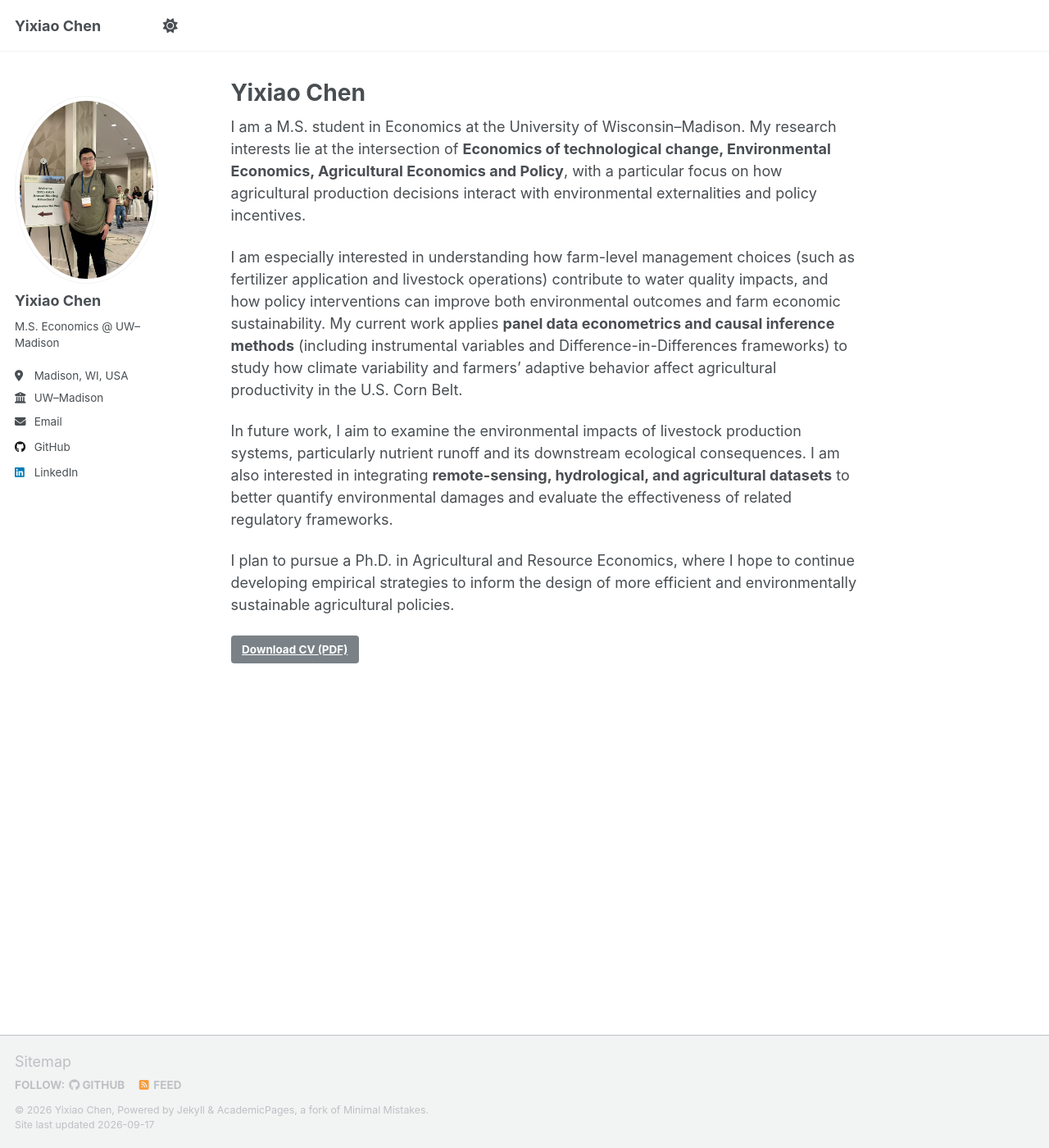
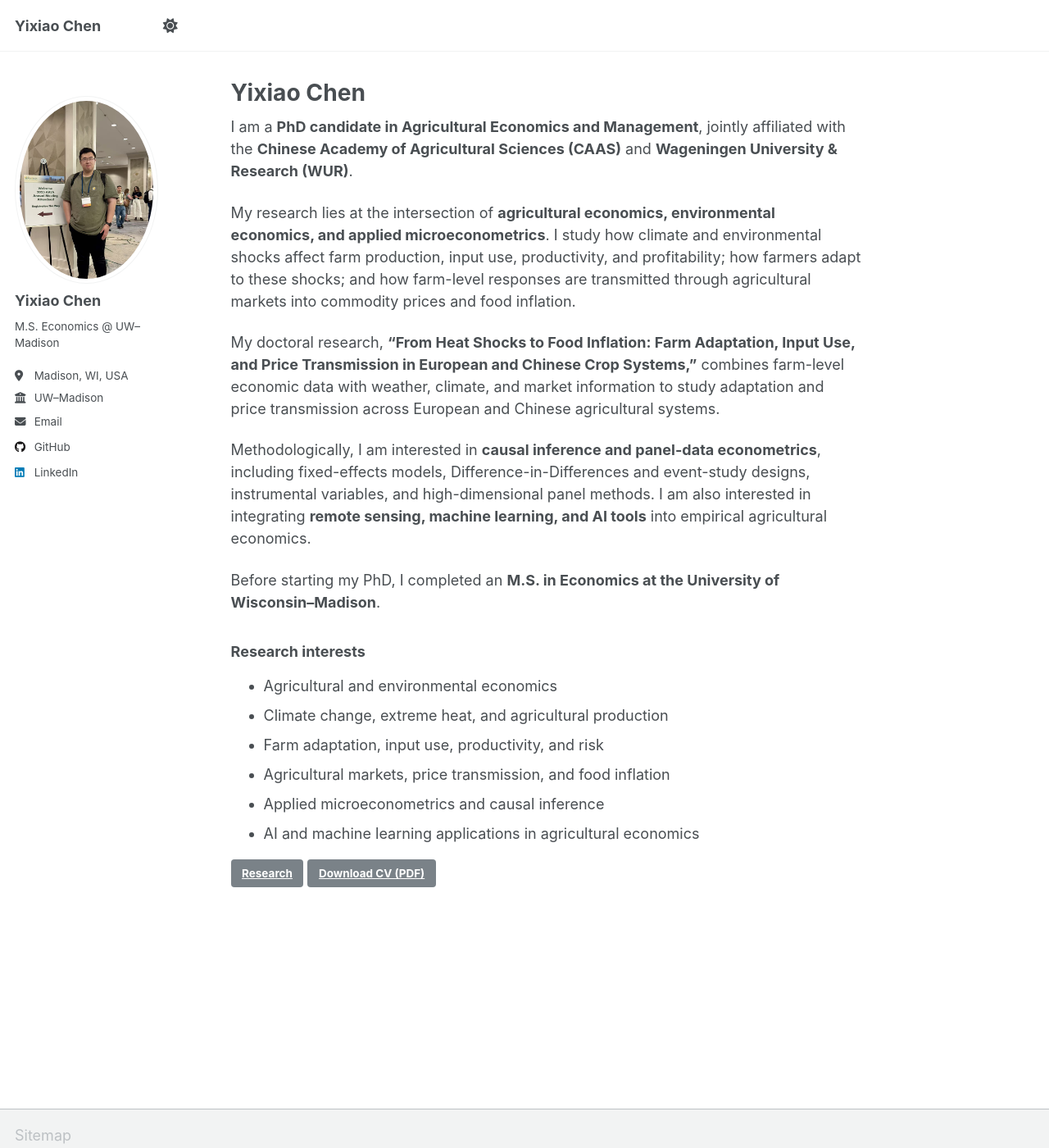
Before and after one commit to yixiaochen117/yixiaochen117.github.io, a Jekyll site: the page built from _pages/about.md, in a window 1280 px wide and 1400 px high. Shown: the whole window at 82% size. Built offline with Jekyll 4.4.1, drawn with Linux system fonts in a browser that asks for light colours; a script that is not in the unit is left out.

Commit message:
Update homepage for CAAS-WUR PhD profile

```diff
--- a/_pages/about.md
+++ b/_pages/about.md
@@ -5,13 +5,24 @@ permalink: /
 author_profile: true
 ---
 
+I am a **PhD candidate in Agricultural Economics and Management**, jointly affiliated with the **Chinese Academy of Agricultural Sciences (CAAS)** and **Wageningen University & Research (WUR)**.
 
-I am a M.S. student in Economics at the University of Wisconsin–Madison. My research interests lie at the intersection of **Economics of technological change, Environmental Economics, Agricultural Economics and Policy**, with a particular focus on how agricultural production decisions interact with environmental externalities and policy incentives.
+My research lies at the intersection of **agricultural economics, environmental economics, and applied microeconometrics**. I study how climate and environmental shocks affect farm production, input use, productivity, and profitability; how farmers adapt to these shocks; and how farm-level responses are transmitted through agricultural markets into commodity prices and food inflation.
 
-I am especially interested in understanding how farm-level management choices (such as fertilizer application and livestock operations) contribute to water quality impacts, and how policy interventions can improve both environmental outcomes and farm economic sustainability. My current work applies **panel data econometrics and causal inference methods** (including instrumental variables and Difference-in-Differences frameworks) to study how climate variability and farmers’ adaptive behavior affect agricultural productivity in the U.S. Corn Belt.
+My doctoral research, **“From Heat Shocks to Food Inflation: Farm Adaptation, Input Use, and Price Transmission in European and Chinese Crop Systems,”** combines farm-level economic data with weather, climate, and market information to study adaptation and price transmission across European and Chinese agricultural systems.
 
-In future work, I aim to examine the environmental impacts of livestock production systems, particularly nutrient runoff and its downstream ecological consequences. I am also interested in integrating **remote-sensing, hydrological, and agricultural datasets** to better quantify environmental damages and evaluate the effectiveness of related regulatory frameworks.
+Methodologically, I am interested in **causal inference and panel-data econometrics**, including fixed-effects models, Difference-in-Differences and event-study designs, instrumental variables, and high-dimensional panel methods. I am also interested in integrating **remote sensing, machine learning, and AI tools** into empirical agricultural economics.
 
-I plan to pursue a Ph.D. in Agricultural and Resource Economics, where I hope to continue developing empirical strategies to inform the design of more efficient and environmentally sustainable agricultural policies.
+Before starting my PhD, I completed an **M.S. in Economics at the University of Wisconsin–Madison**.
 
-[Download CV (PDF)](/files/Yixiao_Chen_CV.pdf){: .btn .btn-primary }
+### Research interests
+
+- Agricultural and environmental economics
+- Climate change, extreme heat, and agricultural production
+- Farm adaptation, input use, productivity, and risk
+- Agricultural markets, price transmission, and food inflation
+- Applied microeconometrics and causal inference
+- AI and machine learning applications in agricultural economics
+
+[Research](/research/){: .btn .btn-primary }
+[Download CV (PDF)](/files/Yixiao_Chen_CV.pdf){: .btn }
```
